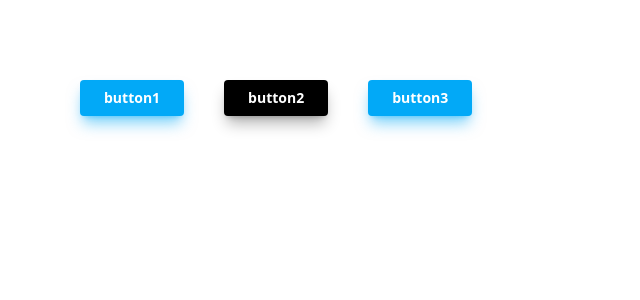
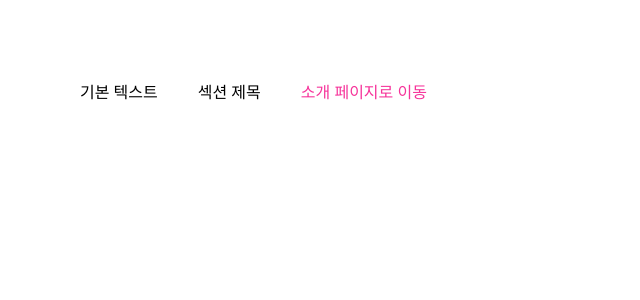
Before and after one commit to tubi55/react19_part5_atomic_design_pattern, a React (Vite) app: page / in a window 1280 px wide. Shown: the top 300 px of the page, without its empty margins (0-640 px from the left). Built offline with nearby package versions, Linux system fonts and the light colour scheme; a web font is replaced by a local one.

Commit message:
atoms: Text

```diff
--- /dev/null
+++ b/src/components/atoms/Text.jsx
@@ -0,0 +1,14 @@
+import { Link } from "react-router-dom";
+
+// props 설명
+// tag: 출력할 HTML 태그(p, span, h1 등) – 기본값은 'p'
+// children: 출력할 텍스트 내용
+// url: 있을 경우 텍스트를 링크로 감쌈
+// className: 부모 컴포넌트에서 전달한 스타일 유틸리티 클래스
+export default function Text({ children, url, className, tag: Tag = "p" }) {
+  return (
+    <Tag className={className}>
+      {url ? <Link to={url}>{children}</Link> : children}
+    </Tag>
+  );
+}
--- a/src/pages/Home.jsx
+++ b/src/pages/Home.jsx
@@ -1,11 +1,15 @@
-import Button from "../components/atoms/Button";
+import Text from "../components/atoms/Text";
 
 export default function Home() {
   return (
     <section className="p-20 flex gap-10">
-      <Button>button1</Button>
-      <Button className="bg-black shadow-black/30">button2</Button>
-      <Button onClick={() => alert("Clicked!!")}>button3</Button>
+      <Text>기본 텍스트</Text>
+
+      <Text tag="h2">섹션 제목</Text>
+
+      <Text url="/about" className="text-pink-500">
+        소개 페이지로 이동
+      </Text>
     </section>
   );
 }
```
